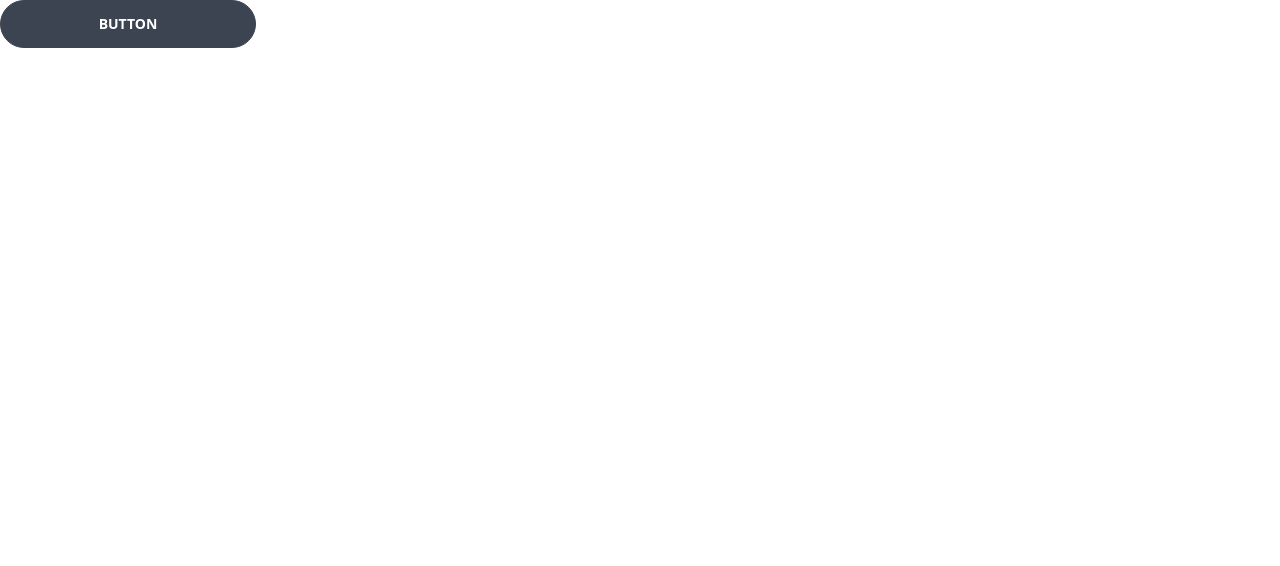
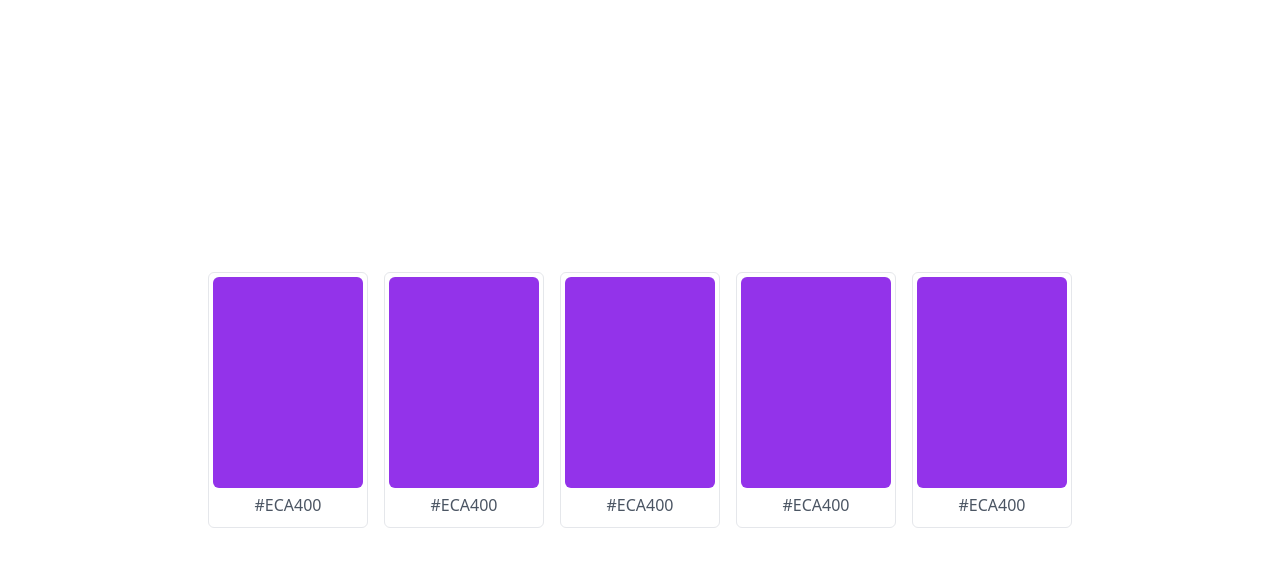
Before and after one commit to talalOthman/Color-Palette-Generator, a Vue app: page / in a window 1280 px wide. Before the commit this address had no page. Shown: the top 566 px of the page. Built offline with nearby package versions, Linux system fonts and the light colour scheme.

Commit message:
-ColorCard component design is production ready

```diff
--- a/src/App.vue
+++ b/src/App.vue
@@ -1,8 +1,13 @@
 <script setup>
-import { RouterLink, RouterView } from 'vue-router'
-import axios from 'axios'
+import ColorCard from './components/ColorCard.vue'
 </script>
 
 <template>
-<button class="btn w-64 rounded-full">Button</button>
+  <div class="flex flex-col md:flex-row md:gap-x-4 items-center justify-center min-h-screen w-screen gap-y-4 p-3">
+    <ColorCard />
+    <ColorCard />
+    <ColorCard />
+    <ColorCard />
+    <ColorCard />
+  </div>
 </template>
--- /dev/null
+++ b/src/components/ColorCard.vue
@@ -0,0 +1,12 @@
+<script setup>
+
+</script>
+
+<template>
+    <div class="border flex flex-col items-center h-64 w-40 p-1 rounded-md bg-white text-gray-600">
+        <div class="bg-purple-600 h-60 w-full rounded-md"></div>
+        <div class="flex items-center justify-center w-full h-10">
+            <p>#ECA400</p>
+        </div>
+    </div>
+</template>
```
